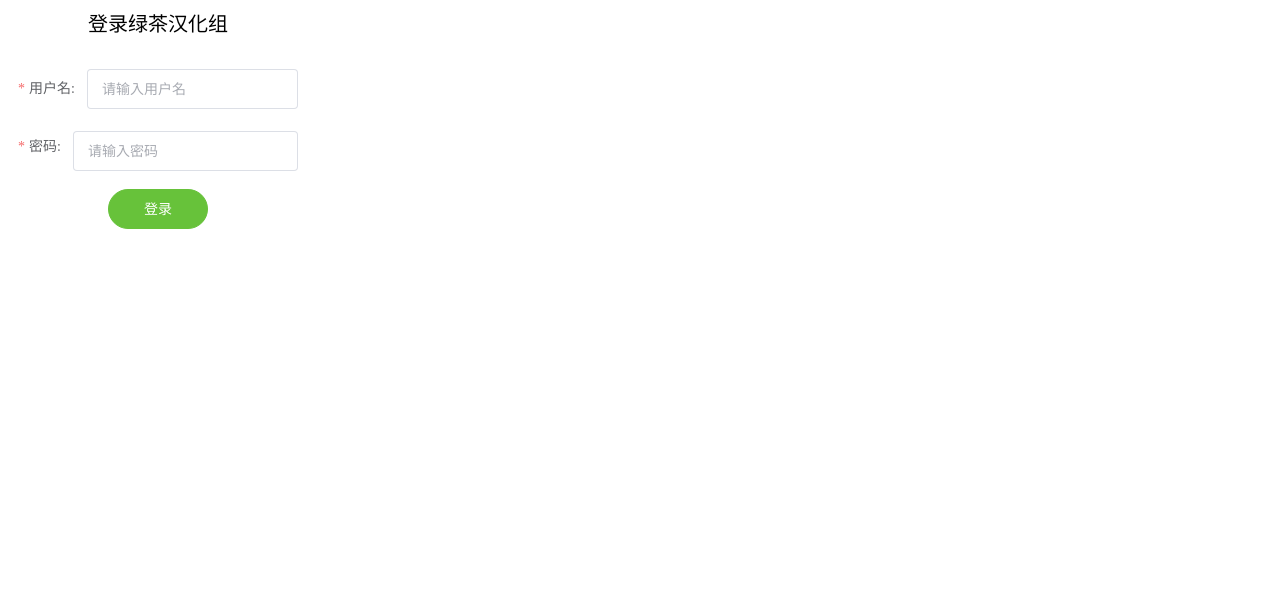
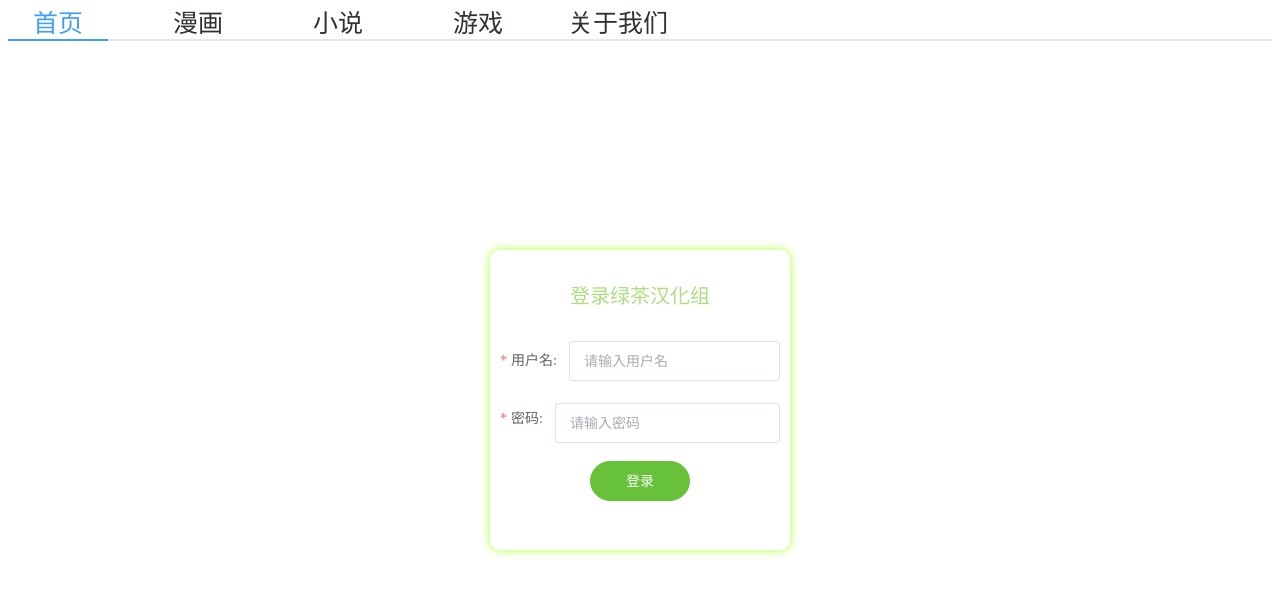
Before and after one commit to Thundermean-sky/GreenTea, a Vue app: page / in a window 1280 px wide. Shown: the top 596 px of the page. Built offline with nearby package versions, Linux system fonts and the light colour scheme.

Commit message:
完善登录模块，新增导航组件

```diff
--- a/package.json
+++ b/package.json
@@ -11,7 +11,8 @@
     "@element-plus/icons-vue": "^0.2.7",
     "core-js": "^3.6.5",
     "element-plus": "^2.0.2",
-    "vue": "^3.0.0"
+    "vue": "^3.0.0",
+    "vue-router": "^4.0.12"
   },
   "devDependencies": {
     "@vue/cli-plugin-babel": "~4.5.0",
@@ -22,7 +23,8 @@
     "eslint": "^6.7.2",
     "eslint-plugin-vue": "^7.0.0",
     "unplugin-auto-import": "^0.5.11",
-    "unplugin-vue-components": "^0.17.18"
+    "unplugin-vue-components": "^0.17.18",
+    "vuex": "^4.0.2"
   },
   "eslintConfig": {
     "root": true,
--- a/src/App.vue
+++ b/src/App.vue
@@ -1,15 +1,34 @@
 <template>
-  <Login></Login>
+  <div>
+    <div class="login">
+      <Login></Login>
+    </div>
+    <div >
+      <HomePage></HomePage>
+    </div>
+  </div>
+
+
 </template>
 
 <script>
 
 import Login from "@/pages/User/Login";
+import HomePage from "@/pages/HomePage/HomePage";
 export default {
   name: 'App',
-  components: {Login},
+  components: {HomePage, Login},
 }
 </script>
 
-<style>
+<style scoped>
+.login {
+
+  position: absolute;
+  margin: auto;
+  top: 0;
+  left: 0;
+  right: 0;
+  bottom: 0;
+}
 </style>
--- a/src/main.js
+++ b/src/main.js
@@ -2,8 +2,10 @@ import { createApp } from 'vue'
 import App from './App.vue'
 import ElementPlus from 'element-plus'
 import 'element-plus/dist/index.css'
+import router from './router'
 
 
 const app = createApp(App)
 app.use(ElementPlus)
+app.use(router)
 app.mount('#app')
--- /dev/null
+++ b/src/pages/BavigationBar/NavigationBar.vue
@@ -0,0 +1,52 @@
+<template>
+  <div>
+    <el-tabs class="title">
+      <el-tab-pane >
+        <template v-slot:label>
+          <div class="title_item">首页</div>
+        </template>
+      </el-tab-pane>
+      <el-tab-pane>
+          <template v-slot:label>
+            <div class="title_item">漫画</div>
+          </template>
+      </el-tab-pane>
+      <el-tab-pane>
+          <template v-slot:label>
+            <div class="title_item">小说</div>
+          </template>
+      </el-tab-pane>
+      <el-tab-pane>
+          <template v-slot:label>
+            <div class="title_item">游戏</div>
+          </template>
+      </el-tab-pane>
+      <el-tab-pane>
+          <template v-slot:label>
+            <div class="title_item">关于我们</div>
+          </template>
+      </el-tab-pane>
+    </el-tabs>
+  </div>
+</template>
+
+<script>
+export default {
+  name: "NavigationBar",
+  setup(){
+  }
+}
+</script>
+
+<style scoped>
+.title{
+  display: flex;
+  justify-content: center;
+  height: 40px;
+}
+.title_item{
+  width: 100px;
+  font-size: 25px;
+  text-align: center;
+}
+</style>
--- /dev/null
+++ b/src/pages/HomePage/HomePage.vue
@@ -0,0 +1,17 @@
+<template>
+  <div>
+    <NavigationBar/>
+  </div>
+</template>
+
+<script>
+import NavigationBar from "@/pages/BavigationBar/NavigationBar";
+export default {
+  name: "HomePage",
+  components: {NavigationBar}
+}
+</script>
+
+<style scoped>
+
+</style>
--- a/src/pages/User/Login.vue
+++ b/src/pages/User/Login.vue
@@ -1,5 +1,5 @@
 <template>
-  <div class="login">
+  <div class="login" v-if="userData.isOnline">
     <div id="login_title">
       <span>登录绿茶汉化组</span>
     </div>
@@ -12,7 +12,7 @@
           <el-input size="large" type="password" v-model="userData.password" placeholder="请输入密码" show-password/>
         </el-form-item>
         <el-form-item>
-          <el-button id="login_btn" type="success" @click="submitForm" round size="large">登录</el-button>
+          <el-button id="login_btn" type="success" @click="submitForm('ruleFormRef')" round size="large">登录</el-button>
         </el-form-item>
       </el-form>
     </div>
@@ -20,38 +20,69 @@
 </template>
 
 <script>
-import {reactive} from "vue";
+import {getCurrentInstance, reactive} from "vue";
+import {useRouter} from "vue-router";
+
 export default {
-  name: "Login",
-  setup()
-  {
-
+  name: 'Login',
+  setup(){
+    const {proxy} = getCurrentInstance()
+    const router = useRouter()
     let userData = reactive({
       username: "",
-      password: ""
+      password: "",
+      isOnline:true
     })
     const rules = reactive({
-      username:[
+      username: [
         {
           required: true,
-          message:'请输入用户名',
+          message: '请输入用户名',
           trigger: "change"
         },
+        {
+          pattern: /^([a-zA-Z0-9_\u4e00-\u9fa5]{2,16})$/,
+          message: "请输入正确的用户名",
+          trigger: "blur"
+        }
       ],
-      password:[
+      password: [
         {
           required: true,
-          message:'请输入密码',
+          message: '请输入密码',
           trigger: "change"
+        },
+        {
+          pattern: /^(?=.*[a-zA-Z])(?=.*[0-9])[A-Za-z0-9]{6,18}$/,
+          message: "密码仅支持大小写字母和数,且长度至少为6位",
+          trigger: "blur"
         }
       ]
     })
-    function submitForm()
-    {
-      console.log(userData)
 
+     const submitForm = (refName)=> {
+      proxy.$refs[refName].validate((valid) =>{
+        if(!valid)
+        {
+          alert('用户名活密码错误')
+        }
+        else
+        {
+          userData.isOnline = false
+
+          router.push({
+            path: "/homepage"
+          })
+        }
+
+      })
     }
-    return {userData, rules, submitForm}
+
+    return{userData, rules, submitForm}
+
+  },
+  beforeUnmount() {
+
   }
 }
 </script>
@@ -60,6 +91,8 @@ export default {
 .login {
   width: 300px;
   height: 300px;
+  box-shadow: 0 0 10px greenyellow;
+  border-radius: 10px;
 }
 .login_content {
   display: flex;
@@ -71,9 +104,11 @@ export default {
 }
 #login_title {
   font-size: 20px;
+  color: #AEDD81;
   position: relative;
   text-align: center;
-  height: 30px;
+  height: 60px;
+  top: 30px;
 }
 #login_btn{
   position: relative;
--- /dev/null
+++ b/src/service/User/Login.js
@@ -0,0 +1,4 @@
+export default async function requireMean()
+{
+
+}
```
Also changed, not shown: src/router/index.js (added, +26 -0 lines), src/store/index.js (added, +8 -0 lines), src/store/modules/user.js (added, +19 -0 lines), 1 other file (tests, documents, lock files or other folders).
